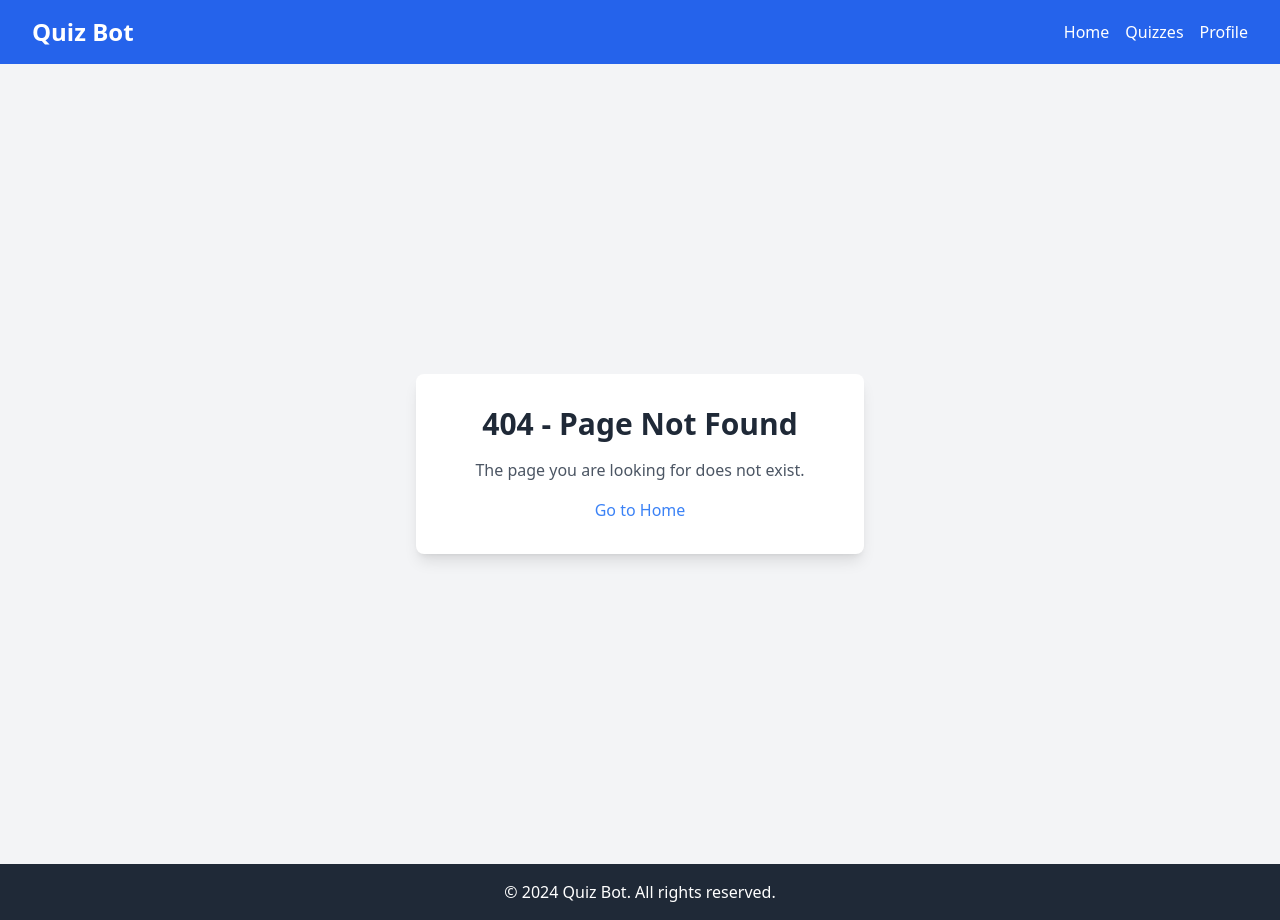
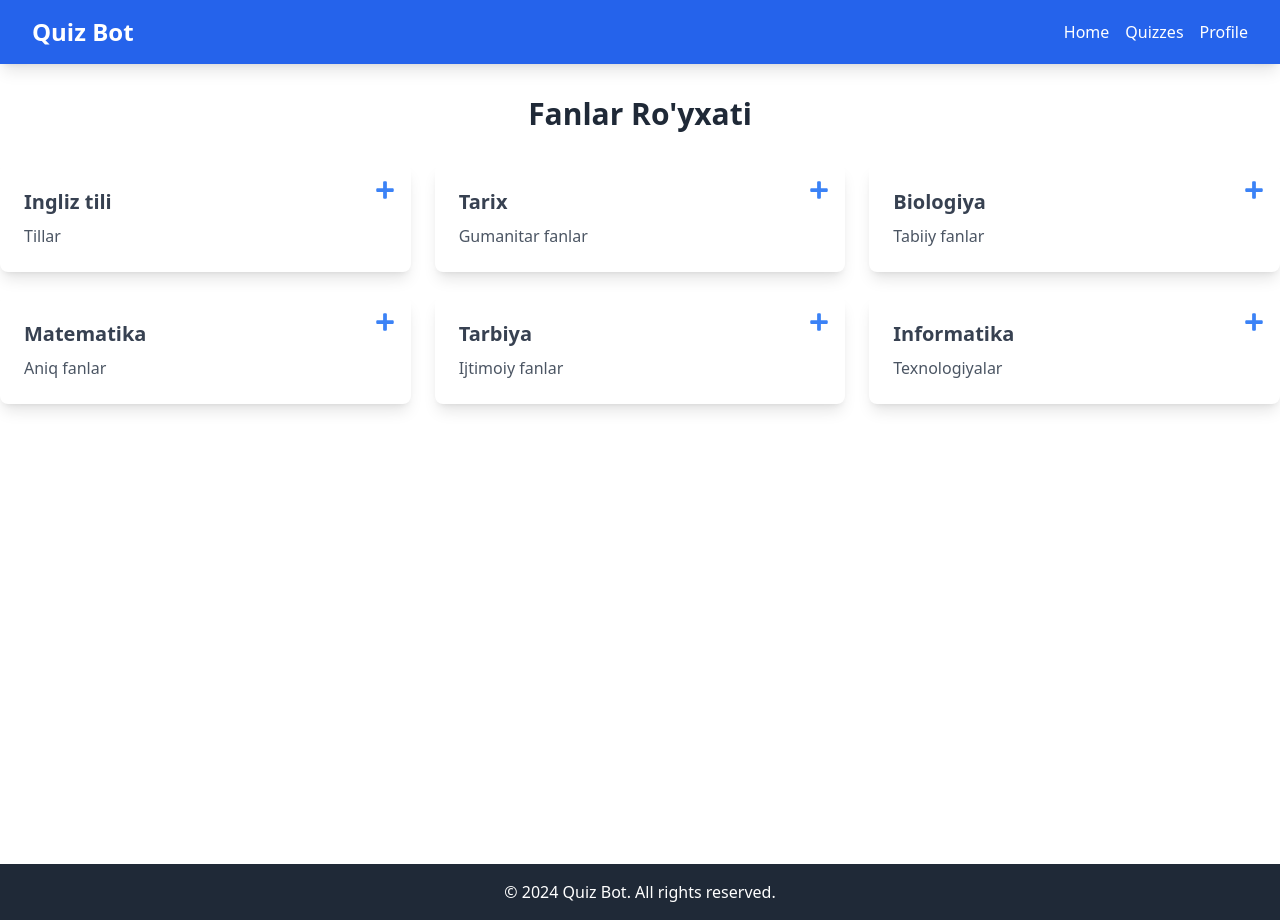
Before and after one commit to tulik06011991/quizbot, a React (Vite) app in the folder frontend/: page /fanlar in a window 1280 px wide. Before the commit this address had no page. Built offline with nearby package versions, Linux system fonts and the light colour scheme.

Commit message:
vcbvbvbv

```diff
--- a/frontend/src/App.jsx
+++ b/frontend/src/App.jsx
@@ -8,6 +8,8 @@ import Register from './components/Register'
 import NotFound from './components/NotFound';
 import Test from './components/Test';
 import Word from './components/Word';
+import Fanlar from './components/Fanlar';
+
 
 
 const App = () => {
@@ -20,6 +22,7 @@ const App = () => {
         <Route path="/menu" element={<Menu />} />
         <Route path="/test" element={<Test />} />
         <Route path="/word" element={<Word />} />
+        <Route path="/fanlar" element={<Fanlar />} />
         <Route path="*" element={<NotFound />} /> {/* 404 sahifasini qo'shish */}
       </Routes>
       <Footer />
--- /dev/null
+++ b/frontend/src/components/Fanlar.jsx
@@ -0,0 +1,45 @@
+import React from 'react';
+import { FaPlus } from 'react-icons/fa'; // React-icons kutubxonasidan + icon
+
+const subjects = [
+  { name: 'Ingliz tili', category: 'Tillar' },
+  { name: 'Tarix', category: 'Gumanitar fanlar' },
+  { name: 'Biologiya', category: 'Tabiiy fanlar' },
+  { name: 'Matematika', category: 'Aniq fanlar' },
+  { name: 'Tarbiya', category: 'Ijtimoiy fanlar' },
+  { name: 'Informatika', category: 'Texnologiyalar' },
+];
+
+const Fanlar = () => {
+  const handleAddSubject = () => {
+    // Yangi fan qo'shish uchun ishlatiladigan funksiyani yozishingiz mumkin
+    alert('Yangi fan qo\'shish funksiyasi!');
+  };
+
+  return (
+    <div className="flex flex-col min-h-screen">
+      <div className="flex-grow container mx-auto py-8">
+        <h1 className="text-3xl font-semibold text-center mb-8 text-gray-800">Fanlar Ro'yxati</h1>
+        <div className="grid grid-cols-1 sm:grid-cols-2 md:grid-cols-3 gap-6">
+          {subjects.map((subject, index) => (
+            <div
+              key={index}
+              className="relative p-6 bg-white rounded-lg shadow-lg hover:shadow-2xl transition duration-300 transform hover:scale-105"
+            >
+              <h2 className="text-xl font-bold text-gray-700 mb-2">{subject.name}</h2>
+              <p className="text-gray-600">{subject.category}</p>
+              {/* + icon tepa o'ng burchagida joylashadi */}
+              <FaPlus
+                className="absolute top-4 right-4 text-blue-500 cursor-pointer hover:text-blue-700"
+                size={20}
+                onClick={handleAddSubject}
+              />
+            </div>
+          ))}
+        </div>
+      </div>
+    </div>
+  );
+};
+
+export default Fanlar;
```
